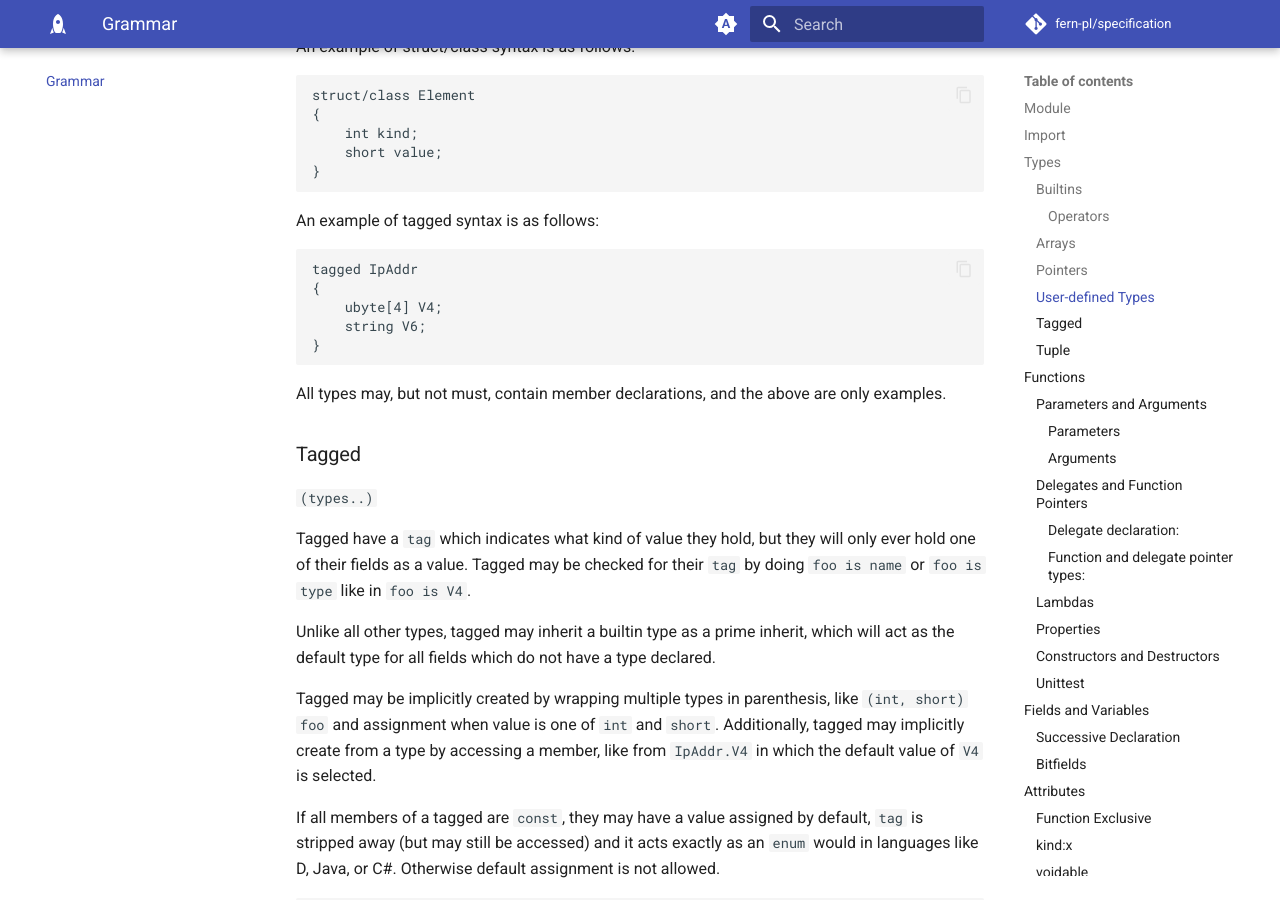
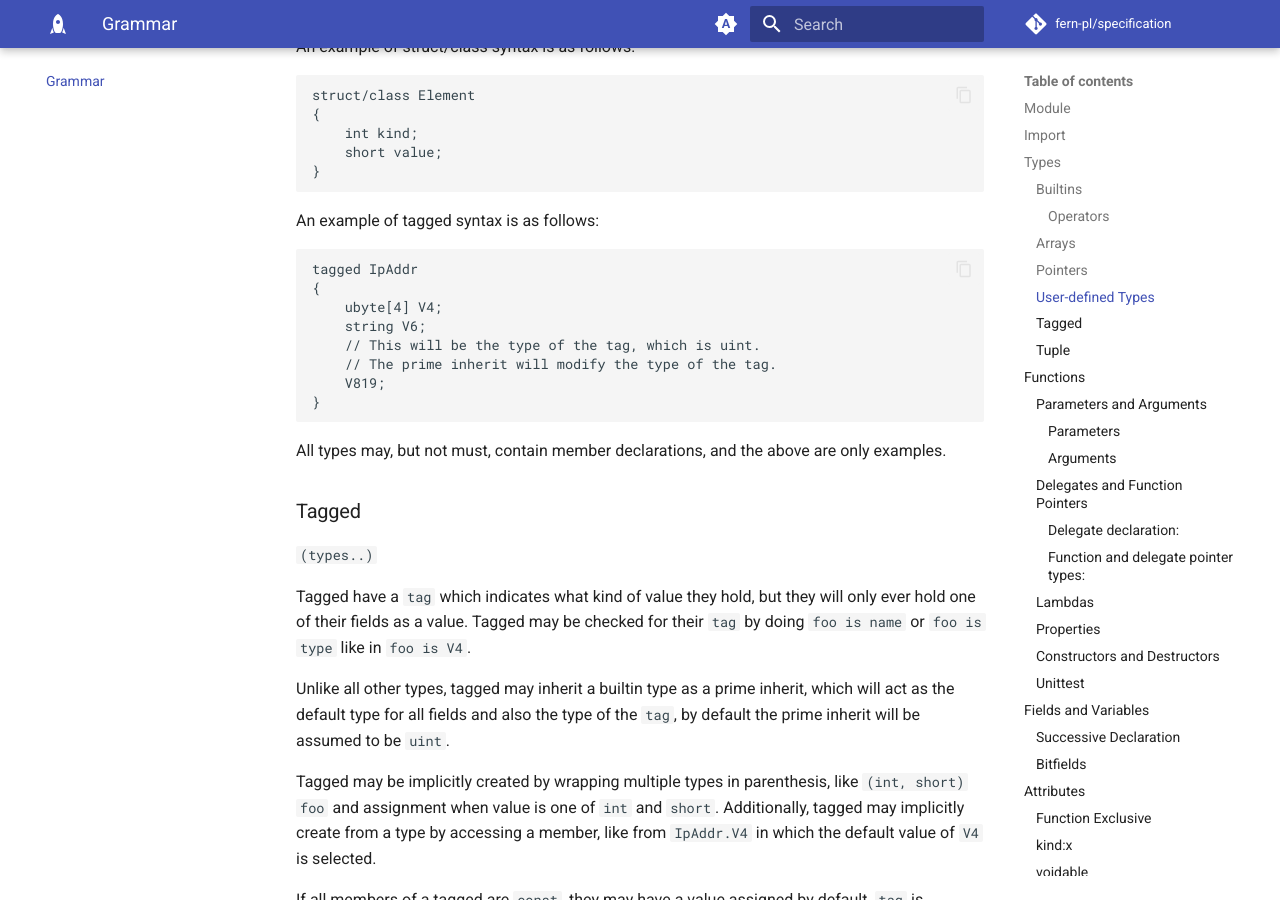
Before and after one commit to fern-pl/specification, an MkDocs documentation site: the page built from specification/grammar.md, in a window 1280 px wide and 900 px high, scrolled down 4683 px. Built offline with MkDocs 1.6.1 and Material for MkDocs 9.7.7, drawn with Linux system fonts in a browser that asks for light colours; comment, search, counter and statistics services are not loaded.

Commit message:
modify spec about tagged

````diff
--- a/specification/grammar.md
+++ b/specification/grammar.md
@@ -146,6 +146,9 @@ tagged IpAddr
 {
 	ubyte[4] V4;
 	string V6;
+    // This will be the type of the tag, which is uint.
+    // The prime inherit will modify the type of the tag.
+    V819;
 }
 ```
 
@@ -157,7 +160,7 @@ All types may, but not must, contain member declarations, and the above are only
 
 Tagged have a `tag` which indicates what kind of value they hold, but they will only ever hold one of their fields as a value. Tagged may be checked for their `tag` by doing `foo is name` or `foo is type` like in `foo is V4`.
 
-Unlike all other types, tagged may inherit a builtin type as a prime inherit, which will act as the default type for all fields which do not have a type declared.
+Unlike all other types, tagged may inherit a builtin type as a prime inherit, which will act as the default type for all fields and also the type of the `tag`, by default the prime inherit will be assumed to be `uint`.
 
 Tagged may be implicitly created by wrapping multiple types in parenthesis, like `(int, short) foo` and assignment when value is one of `int` and `short`.
 Additionally, tagged may implicitly create from a type by accessing a member, like from `IpAddr.V4` in which the default value of `V4` is selected.
````
